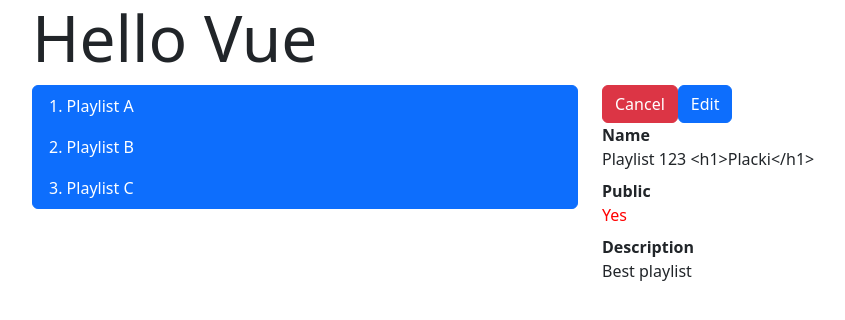
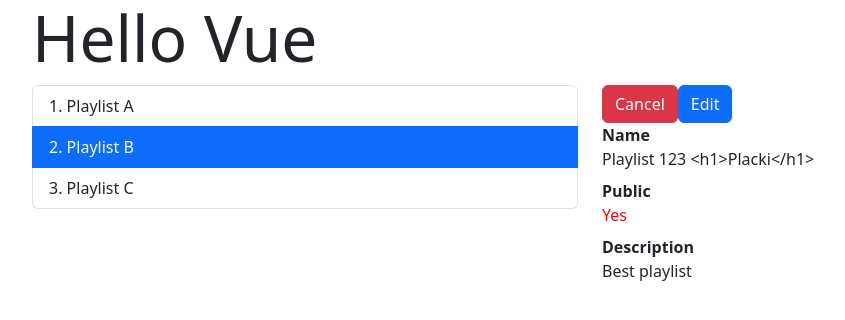
Before and after one commit to ev45ive/sages-vue-open-wrzesien, a Vue app: page / in a window 1280 px wide. Shown: the top 320 px of the page, without its empty margins (50-895 px from the left). Built offline with nearby package versions, Linux system fonts and the light colour scheme.

Commit message:
Selecting playlists + active CSS classs

```diff
--- a/src/playlists/components/PlaylistList.vue
+++ b/src/playlists/components/PlaylistList.vue
@@ -1,11 +1,14 @@
 <template>
   <div>
     <div class="list-group">
+      <!-- :class="["list-group-item list-group-item-action",{ active: playlist.id === selectedId }]" -->
       <button
         v-for="(playlist, index) of playlists"
         :key="playlist.id"
         type="button"
-        class="list-group-item list-group-item-action active"
+        class="list-group-item list-group-item-action"
+        :class="{ active: playlist.id === selectedId }"
+        @click="select(playlist.id)"
       >
         {{ index + 1 }}. {{ playlist.name }}
       </button>
@@ -18,13 +21,11 @@ import { ref } from "vue";
 import { mockPlaylists } from "./mockPlaylists";
 
 const playlists = ref(mockPlaylists);
-const selectedId = "234";
+const selectedId = ref("234");
 
 const select = (id: string) => {
-  // TODO: change selection
+  selectedId.value = id;
 };
-
-
 </script>
 
 <style scoped></style>
```
